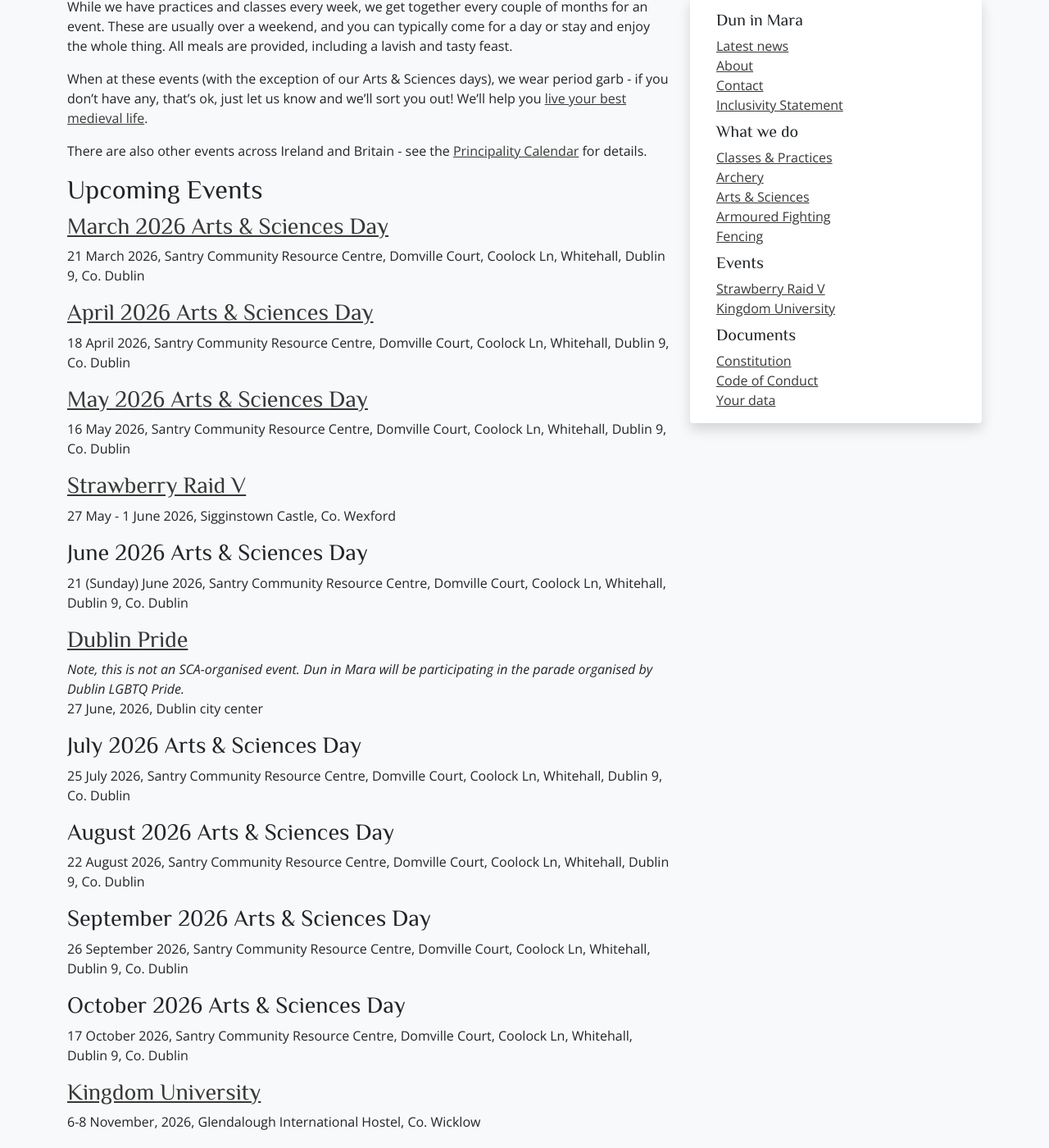
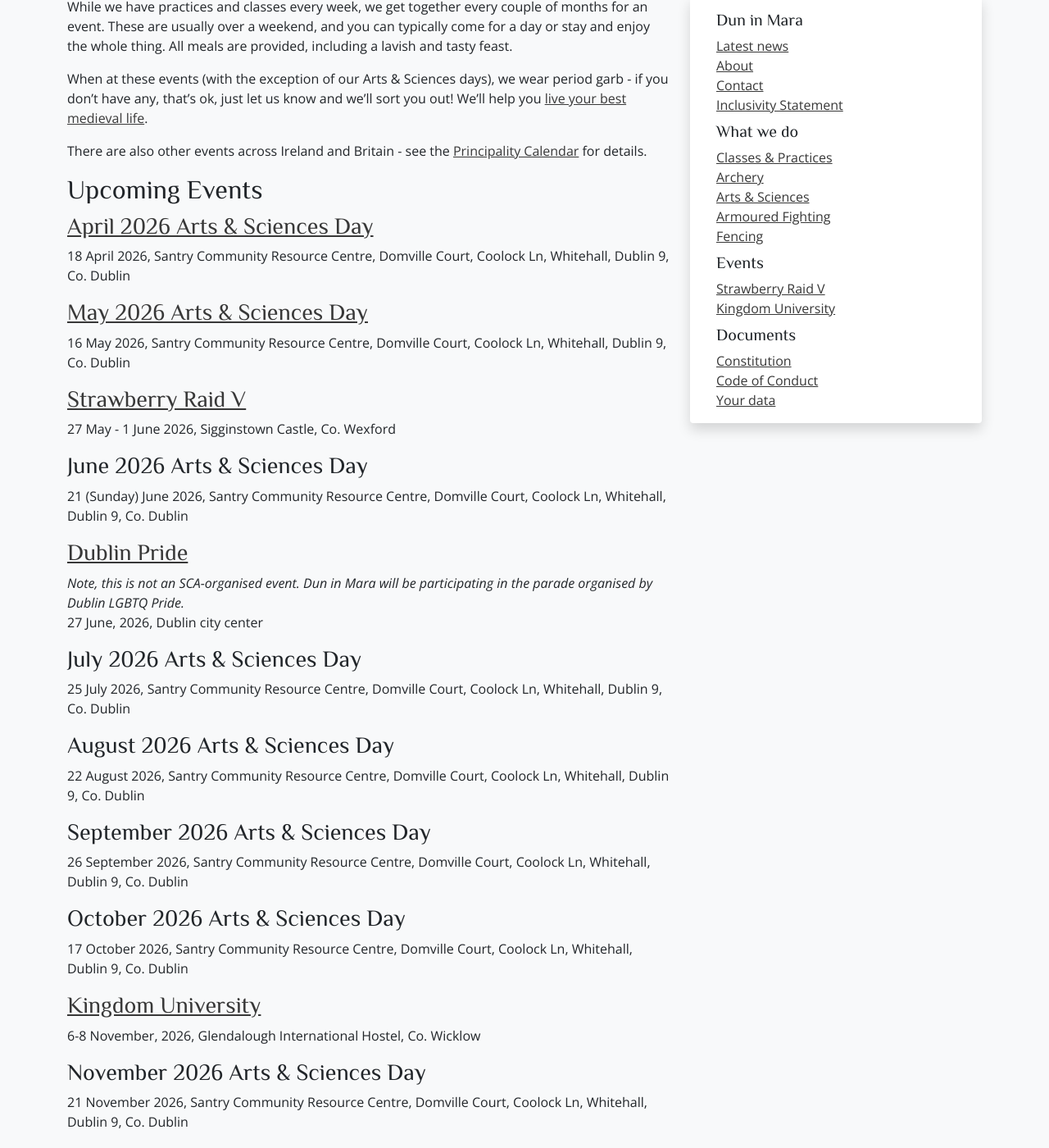
Before and after one commit to drachenwald/dun-in-mara, a Jekyll site: the page built from events/index.md, in a window 1280 px wide and 1400 px high, scrolled down 277 px. Shown: the whole window at 82% size. Built offline with Jekyll 4.4.1, drawn with Linux system fonts in a browser that asks for light colours; comment, search, counter and statistics services are not loaded; some of the changed text lies outside the part shown.

Commit message:
Updated Events index

```diff
--- a/events/index.md
+++ b/events/index.md
@@ -8,9 +8,6 @@
 There are also other events across Ireland and Britain - see the [Principality Calendar](http://insulaedraconis.org/Events/) for details.
 
 ## Upcoming Events
-
-### [March 2026 Arts & Sciences Day](https://fienta.com/arts-sciences-day-162162)
-21 March 2026, Santry Community Resource Centre, Domville Court, Coolock Ln, Whitehall, Dublin 9, Co. Dublin
 
 ### [April 2026 Arts & Sciences Day](https://fienta.com/arts-sciences-day-162163)
 18 April 2026, Santry Community Resource Centre, Domville Court, Coolock Ln, Whitehall, Dublin 9, Co. Dublin
@@ -28,7 +25,6 @@
 ### [Dublin Pride](/events/2026/pride-2026/)
 *Note, this is not an SCA-organised event. Dun in Mara will be participating in the parade organised by Dublin LGBTQ Pride.*
 27 June, 2026, Dublin city center
-
 
 ### July 2026 Arts & Sciences Day
 <!-- ### [July 2026 Arts & Sciences Day](https://fienta.com/arts-sciences-day-162164) -->
```
Also changed, not shown: other parts of events/index.md (+3 -0 lines).
